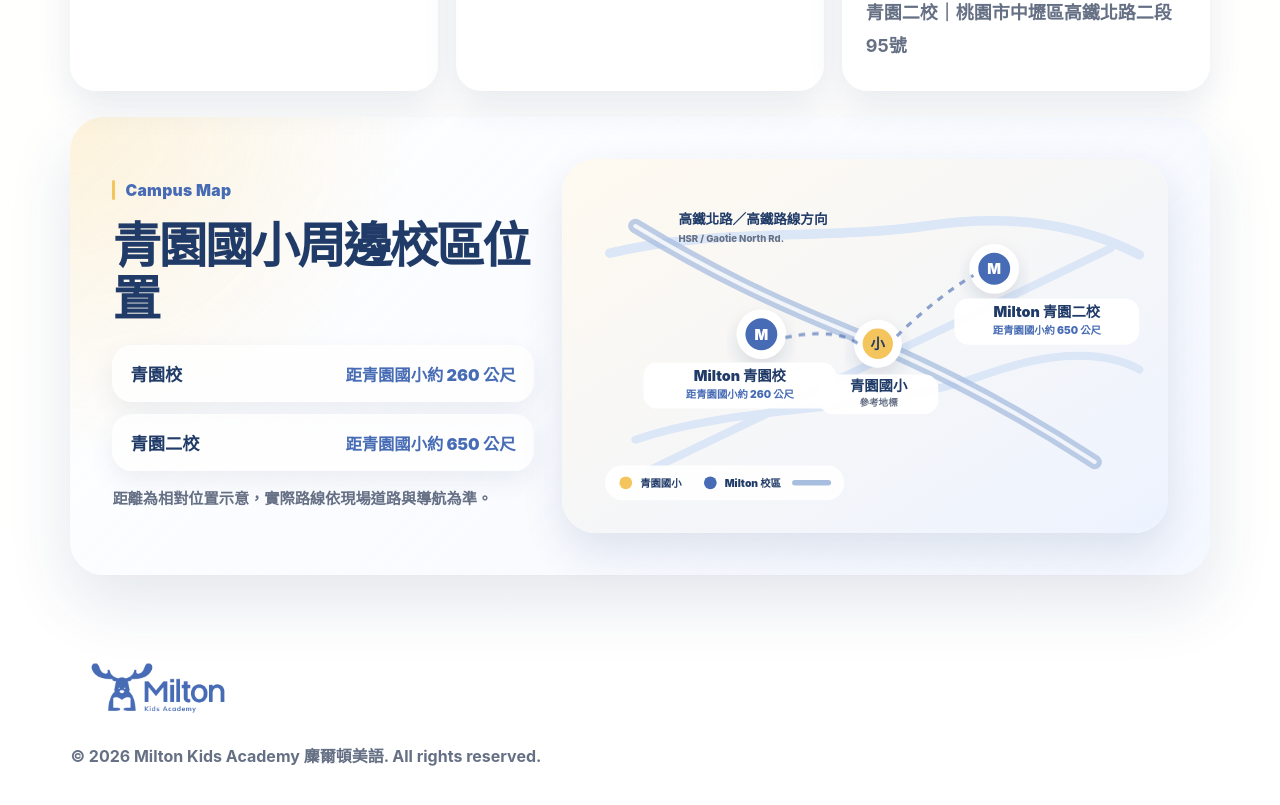
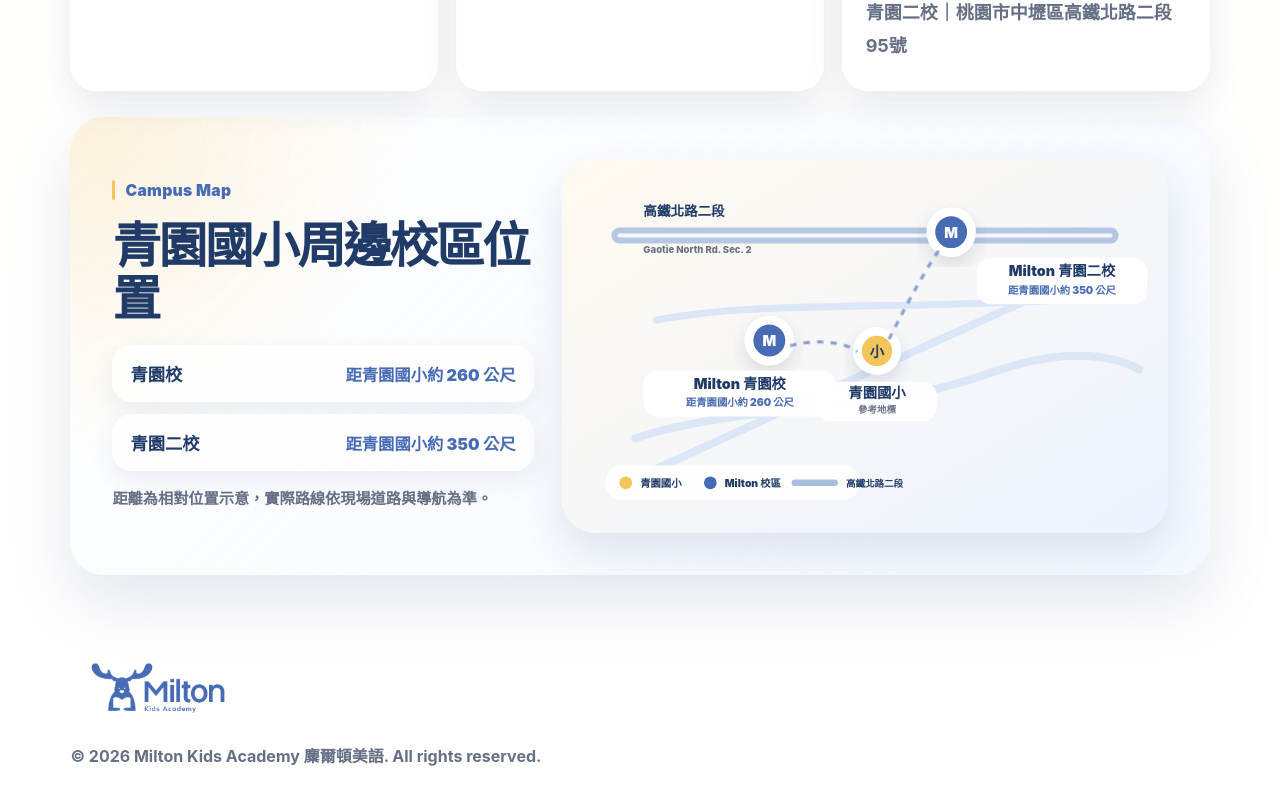
Before and after one commit to cjwjimmy/milton-official-website, a React (Vite) app: page / in a window 1280 px wide. Shown: the part 3097-3902 px from the top of the page. Built offline with nearby package versions, Linux system fonts and the light colour scheme.

Commit message:
Add files via upload

```diff
--- a/src/main.jsx
+++ b/src/main.jsx
@@ -440,7 +440,7 @@
         <h2>青園國小周邊校區位置</h2>
         <div className="distance-list">
           <div><strong>青園校</strong><span>距青園國小約 260 公尺</span></div>
-          <div><strong>青園二校</strong><span>距青園國小約 650 公尺</span></div>
+          <div><strong>青園二校</strong><span>距青園國小約 350 公尺</span></div>
         </div>
         <p className="map-note">距離為相對位置示意，實際路線依現場道路與導航為準。</p>
       </div>
@@ -459,58 +459,59 @@
 
           <rect x="0" y="0" width="760" height="470" rx="34" fill="url(#mapBgDistance)" />
 
-          <path d="M60 118 C190 86, 330 102, 456 84 C565 68, 650 82, 724 120" fill="none" stroke="#dbe6f7" strokeWidth="12" strokeLinecap="round" />
-          <path d="M92 352 C230 305, 388 322, 532 270 C626 236, 688 244, 724 264" fill="none" stroke="#dbe6f7" strokeWidth="10" strokeLinecap="round" />
-          <path d="M110 390 L688 112" fill="none" stroke="#dbe6f7" strokeWidth="10" strokeLinecap="round" />
+          <path d="M72 96 L688 96" fill="none" stroke="#a8bedf" strokeWidth="20" strokeLinecap="round" opacity=".84" />
+          <path d="M72 96 L688 96" fill="none" stroke="#ffffff" strokeWidth="5" strokeLinecap="round" opacity=".88" />
+          <text x="102" y="72" fontSize="17" fontWeight="1000" fill="#203b68">高鐵北路二段</text>
+          <text x="102" y="118" fontSize="12" fontWeight="850" fill="#667085">Gaotie North Rd. Sec. 2</text>
 
-          <path d="M92 84 C188 142, 264 178, 352 214 C438 250, 540 296, 668 380" fill="none" stroke="#a8bedf" strokeWidth="18" strokeLinecap="round" opacity=".75" />
-          <path d="M92 84 C188 142, 264 178, 352 214 C438 250, 540 296, 668 380" fill="none" stroke="#ffffff" strokeWidth="5" strokeLinecap="round" opacity=".8" />
-          <text x="146" y="82" fontSize="17" fontWeight="1000" fill="#203b68">高鐵北路／高鐵路線方向</text>
-          <text x="146" y="104" fontSize="12" fontWeight="850" fill="#667085">HSR / Gaotie North Rd.</text>
+          <path d="M92 350 C230 305, 388 322, 532 270 C626 236, 688 244, 724 264" fill="none" stroke="#dbe6f7" strokeWidth="10" strokeLinecap="round" />
+          <path d="M115 390 L660 142" fill="none" stroke="#dbe6f7" strokeWidth="10" strokeLinecap="round" />
+          <path d="M118 202 C245 178, 382 190, 646 176" fill="none" stroke="#dbe6f7" strokeWidth="9" strokeLinecap="round" />
 
           <g filter="url(#softShadowDistance)">
-            <circle cx="396" cy="236" r="30" fill="#ffffff" />
-            <circle cx="396" cy="236" r="19" fill="#f4c55c" />
-            <text x="396" y="243" textAnchor="middle" fontSize="18" fontWeight="900" fill="#203b68">小</text>
+            <circle cx="395" cy="245" r="30" fill="#ffffff" />
+            <circle cx="395" cy="245" r="19" fill="#f4c55c" />
+            <text x="395" y="252" textAnchor="middle" fontSize="18" fontWeight="900" fill="#203b68">小</text>
           </g>
           <g>
-            <rect x="322" y="270" width="150" height="50" rx="18" fill="#ffffff" opacity=".96" />
-            <text x="397" y="291" textAnchor="middle" fontSize="18" fontWeight="900" fill="#203b68">青園國小</text>
-            <text x="397" y="310" textAnchor="middle" fontSize="12" fontWeight="850" fill="#667085">參考地標</text>
+            <rect x="320" y="279" width="150" height="50" rx="18" fill="#ffffff" opacity=".96" />
+            <text x="395" y="300" textAnchor="middle" fontSize="18" fontWeight="900" fill="#203b68">青園國小</text>
+            <text x="395" y="319" textAnchor="middle" fontSize="12" fontWeight="850" fill="#667085">參考地標</text>
           </g>
 
           <g filter="url(#softShadowDistance)">
-            <circle cx="250" cy="224" r="31" fill="#ffffff" />
-            <circle cx="250" cy="224" r="20" fill="#476cb5" />
-            <text x="250" y="231" textAnchor="middle" fontSize="18" fontWeight="900" fill="#ffffff">M</text>
+            <circle cx="260" cy="232" r="31" fill="#ffffff" />
+            <circle cx="260" cy="232" r="20" fill="#476cb5" />
+            <text x="260" y="239" textAnchor="middle" fontSize="18" fontWeight="900" fill="#ffffff">M</text>
           </g>
           <g>
-            <rect x="102" y="255" width="242" height="58" rx="18" fill="#ffffff" opacity=".96" />
-            <text x="223" y="278" textAnchor="middle" fontSize="18" fontWeight="900" fill="#203b68">Milton 青園校</text>
-            <text x="223" y="300" textAnchor="middle" fontSize="13" fontWeight="900" fill="#476cb5">距青園國小約 260 公尺</text>
+            <rect x="102" y="265" width="242" height="58" rx="18" fill="#ffffff" opacity=".96" />
+            <text x="223" y="288" textAnchor="middle" fontSize="18" fontWeight="900" fill="#203b68">Milton 青園校</text>
+            <text x="223" y="310" textAnchor="middle" fontSize="13" fontWeight="900" fill="#476cb5">距青園國小約 260 公尺</text>
           </g>
 
           <g filter="url(#softShadowDistance)">
-            <circle cx="542" cy="142" r="31" fill="#ffffff" />
-            <circle cx="542" cy="142" r="20" fill="#476cb5" />
-            <text x="542" y="149" textAnchor="middle" fontSize="18" fontWeight="900" fill="#ffffff">M</text>
+            <circle cx="488" cy="96" r="31" fill="#ffffff" />
+            <circle cx="488" cy="96" r="20" fill="#476cb5" />
+            <text x="488" y="103" textAnchor="middle" fontSize="18" fontWeight="900" fill="#ffffff">M</text>
           </g>
           <g>
-            <rect x="492" y="175" width="232" height="58" rx="18" fill="#ffffff" opacity=".96" />
-            <text x="608" y="198" textAnchor="middle" fontSize="18" fontWeight="900" fill="#203b68">Milton 青園二校</text>
-            <text x="608" y="220" textAnchor="middle" fontSize="13" fontWeight="900" fill="#476cb5">距青園國小約 650 公尺</text>
+            <rect x="520" y="124" width="214" height="58" rx="18" fill="#ffffff" opacity=".96" />
+            <text x="627" y="147" textAnchor="middle" fontSize="18" fontWeight="900" fill="#203b68">Milton 青園二校</text>
+            <text x="627" y="169" textAnchor="middle" fontSize="13" fontWeight="900" fill="#476cb5">距青園國小約 350 公尺</text>
           </g>
 
-          <path d="M280 224 C326 214, 356 220, 372 232" fill="none" stroke="#476cb5" strokeWidth="4" strokeDasharray="8 9" opacity=".62" />
-          <path d="M420 222 C452 190, 494 158, 516 146" fill="none" stroke="#476cb5" strokeWidth="4" strokeDasharray="8 9" opacity=".62" />
+          <path d="M286 234 C326 224, 360 232, 370 242" fill="none" stroke="#476cb5" strokeWidth="4" strokeDasharray="8 9" opacity=".62" />
+          <path d="M410 226 C436 174, 462 128, 476 110" fill="none" stroke="#476cb5" strokeWidth="4" strokeDasharray="8 9" opacity=".62" />
 
           <g transform="translate(54 384)">
-            <rect x="0" y="0" width="300" height="44" rx="22" fill="#ffffff" opacity=".9" />
+            <rect x="0" y="0" width="320" height="44" rx="22" fill="#ffffff" opacity=".9" />
             <circle cx="26" cy="22" r="8" fill="#f4c55c" />
             <text x="44" y="27" fontSize="13" fontWeight="900" fill="#203b68">青園國小</text>
             <circle cx="132" cy="22" r="8" fill="#476cb5" />
             <text x="150" y="27" fontSize="13" fontWeight="900" fill="#203b68">Milton 校區</text>
-            <line x1="238" y1="22" x2="280" y2="22" stroke="#a8bedf" strokeWidth="7" strokeLinecap="round" />
+            <line x1="238" y1="22" x2="288" y2="22" stroke="#a8bedf" strokeWidth="8" strokeLinecap="round" />
+            <text x="302" y="27" fontSize="12" fontWeight="900" fill="#203b68">高鐵北路二段</text>
           </g>
         </svg>
       </div>
```
Also changed, not shown: 1 other file (tests, documents, lock files or other folders).
